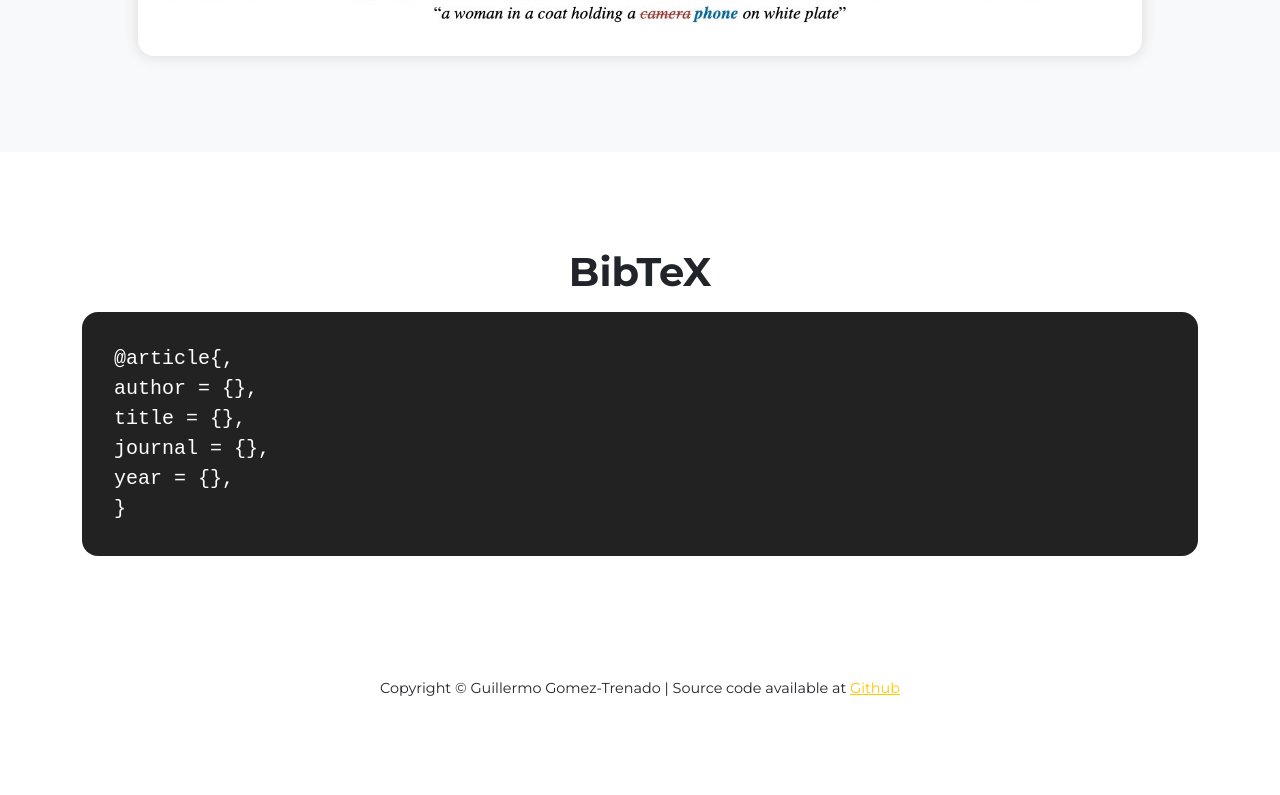
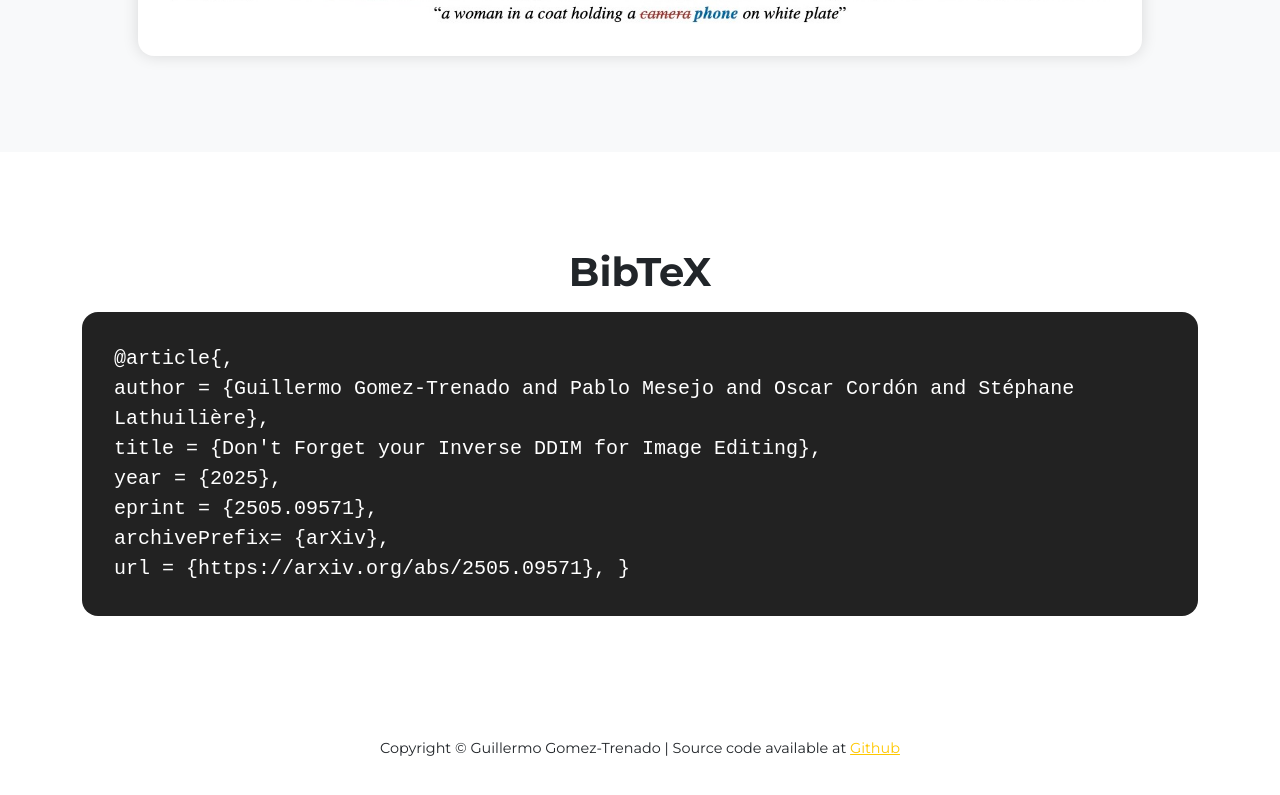
Before and after one commit to guillermogotre/sage, a plain HTML site: page docs/index.html in a window 1280 px wide. Shown: the part 5914-6709 px from the top of the page. Before the commit the page ends 6655 px from the top, so only its background shows below. Drawn offline with nearby package versions, Linux system fonts and the light colour scheme; some icons are missing.

Commit message:
Update index.html

```diff
--- a/docs/index.html
+++ b/docs/index.html
@@ -57,7 +57,7 @@
                 <!-- End Authors -->
                 <!-- Buttons -->
                 <div class="masthead-buttons mt-5">
-                    <a class="btn btn-primary btn-xl text-uppercase m-1" href="" target="_blank">
+                    <a class="btn btn-primary btn-xl text-uppercase m-1" href="https://arxiv.org/abs/2505.09571" target="_blank">
                         <!-- <i class="ai ai-arxiv me-1"></i> -->
                         <i class="fa-solid fa-file-lines me-1"></i>
                         Arxiv
@@ -66,7 +66,7 @@
                         <i class="fab fa-github me-1"></i>
                         Code
                     </a>
-                    <a class="btn btn-primary btn-xl text-uppercase m-1" href="" target="_blank">
+                    <a class="btn btn-primary btn-xl text-uppercase m-1" href="https://huggingface.co/spaces/guillermogotre/sage" target="_blank">
                         <i class="fa-solid fa-person-running me-1"></i>
                         Demo
                     </a>
@@ -129,14 +129,17 @@
                     <div class="monospace">
                         @article{,
                             <br>
-                            author    = {},
+                            author    = {Guillermo Gomez-Trenado and Pablo Mesejo and Oscar Cordón and Stéphane Lathuilière},
                             <br>
-                            title     = {},
+                            title     = {Don't Forget your Inverse DDIM for Image Editing},
                             <br>
-                            journal   = {},
+                            year      = {2025},
                             <br>
-                            year      = {},
+                            eprint    = {2505.09571},
                             <br>
+                            archivePrefix= {arXiv},
+                            <br>
+                            url       = {https://arxiv.org/abs/2505.09571},
                           }
                     </div>
                 </div>
```
